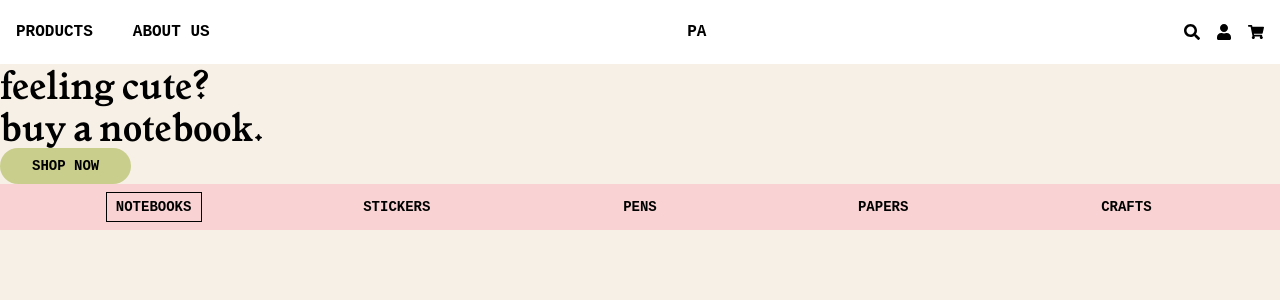
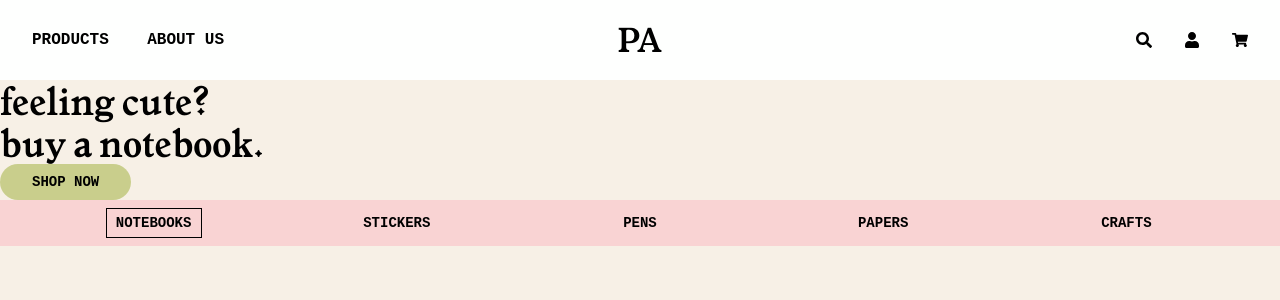
Before and after one commit to dibsdibsdibs/arcana-ecommerce, a Next.js app in the folder arcana-ecommerce/: page / in a window 1280 px wide. Shown: the top 300 px of the page. Built offline with nearby package versions, Linux system fonts and the light colour scheme.

Commit message:
header refactor

```diff
--- a/arcana-ecommerce/src/components/Header.tsx
+++ b/arcana-ecommerce/src/components/Header.tsx
@@ -2,16 +2,22 @@ import { FaSearch, FaUser, FaShoppingCart } from "react-icons/fa";
 
 export function Header() {
     return (
-        <div className="d-flex bg-white w-full h-16 font-ibmplexmono flex flex-row items-center px-4 z-10 justify-between">
-            <div className="flex flex-row gap-10">
-                <a className="text-black text-base font-bold">PRODUCTS</a>
-                <a className="text-black text-base font-bold">ABOUT US</a>
+        <div className="d-flex bg-white w-full h-20 font-ibmplexmono flex flex-row items-center px-8 z-10 justify-between">
+            <div className="flex flex-row w-48 justify-between">
+                <button className="text-black text-base font-bold">PRODUCTS</button>
+                <button className="text-black text-base font-bold">ABOUT US</button>
             </div>
-            <a className="text-black text-base font-bold">PA</a>
-            <div className="flex flex-row gap-4">
-                <FaSearch color="black" />
-                <FaUser color="black" />
-                <FaShoppingCart color="black" />
+            <a className="text-black font-italianoldstyle font-black text-3xl">PA</a>
+            <div className="flex flex-row gap-8 w-48 justify-end">
+                <button className="">
+                    <FaSearch color="black" />
+                </button>
+                <button className="">
+                    <FaUser color="black" />
+                </button>
+                <button className="">
+                    <FaShoppingCart color="black" />
+                </button>
             </div>
         </div>
     )
```
